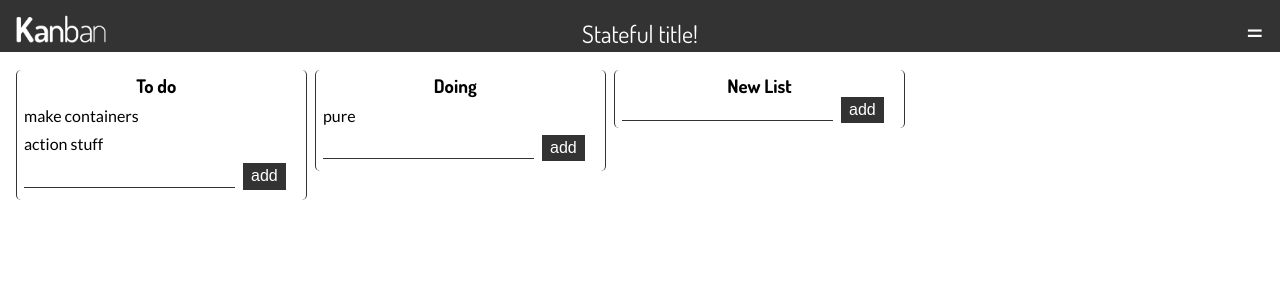
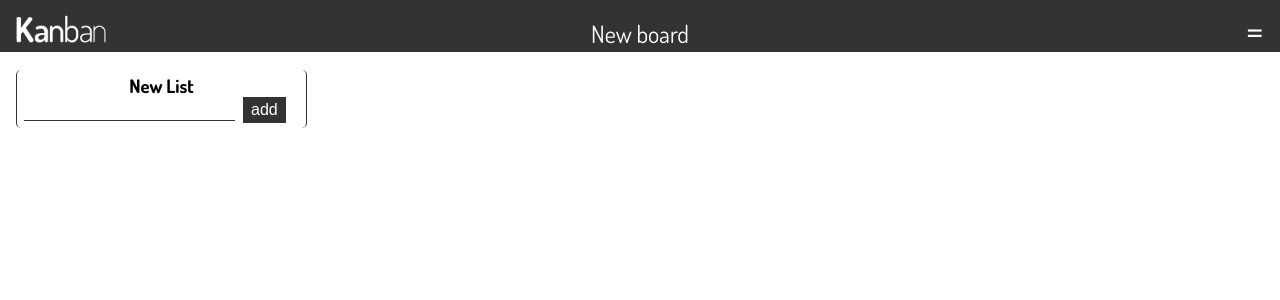
Before and after one commit to joeyfb/cando-board, a React (Create React App) app: page / in a window 1280 px wide. Shown: the top 300 px of the page. Built offline with nearby package versions, Linux system fonts and the light colour scheme.

Commit message:
state now persists through refreshes, removed hydrate

```diff
--- a/src/components/List.js
+++ b/src/components/List.js
@@ -21,7 +21,7 @@ const List = ({
               {title}
 
               <DeleteButton
-                onClick={onClick}
+                onClick={() => onClick(cards)}
               />
             </h3>
         </header>
--- a/src/configureStore.js
+++ b/src/configureStore.js
@@ -1,12 +1,21 @@
 import { createStore } from 'redux';
 import reducer from './reducers';
-import preload from './hydrate';
+import { loadState, saveState } from './localStore';
 
 const configureStore = () =>
 {
-  const store = createStore(reducer, preload);
+  const store = createStore(
+      reducer,
+      loadState()
+  );
+
+  store.subscribe(() =>
+      {
+
+        saveState(store.getState());
+      })
 
   return store;
-}
+};
 
-export default configureStore
+export default configureStore;
--- a/src/containers/ChangableList.js
+++ b/src/containers/ChangableList.js
@@ -1,6 +1,6 @@
 import React from 'react';
 import { connect } from 'react-redux';
-import { removeList, moveClear, moveCard } from '../actions';
+import { removeList, moveClear, moveCard, removeCard } from '../actions';
 import List from '../components/List';
 
 const mapStateToProps = (state, ownProps) =>
@@ -34,7 +34,7 @@ const mapDispatchToProps = (dispatch, ownProps) =>
     dispatch(moveClear());
   },
 
-  onClick: () =>
+  onClick: (cards) =>
     {
       const message = 'This cannot be undone, are you sure?';
 
@@ -42,6 +42,8 @@ const mapDispatchToProps = (dispatch, ownProps) =>
       {
         return;
       }
+
+      cards.map( (id) => dispatch(removeCard(0, id)) );
 
       dispatch(removeList(ownProps.id));
     }
--- a/src/hydrate.js
+++ /dev/null
@@ -1,41 +0,0 @@
-const data = {
-
-  board: {
-    title: "Stateful title!",
-    id: 0,
-    lists: [ 'aa', 'bb' ]
-  },
-
-  lists: [
-    {
-      title: "To do",
-      id: 'aa',
-      cards: ['a', 'b']
-  },
-  {
-      title: "Doing",
-      id: 'bb',
-      cards: ['c']
-    }
-  ],
-
-  cards: [
-      {
-        title: "make containers",
-        id: 'a',
-      },
-      {
-        title: "action stuff",
-        id: 'b',
-      },
-      {
-        title: "pure",
-        id: 'c'
-      }
-  ],
-
-  moving: undefined
-
-}
-
-export default data
--- /dev/null
+++ b/src/localStore.js
@@ -0,0 +1,33 @@
+export const loadState = () =>
+{
+  try
+  {
+    const serializedState = localStorage.getItem('state');
+
+    if (serializedState === null)
+    {
+      return undefined;
+    }
+
+    return JSON.parse(serializedState);
+  }
+  catch (err)
+  {
+    return undefined;
+  }
+};
+
+export const saveState = (state) =>
+{
+  try
+  {
+    const serializedState = JSON.stringify(state);
+
+    localStorage.setItem('state', serializedState);
+    console.log('state saved')
+  }
+  catch (err)
+  {
+    console.log(err);
+  }
+}
--- a/src/reducers/board.js
+++ b/src/reducers/board.js
@@ -1,4 +1,4 @@
-const board = (state = {}, action) =>
+const board = (state = { title: "New board", id: 0, lists: [] }, action) =>
 {
   switch (action.type)
   {
```
Also changed, not shown: src/reducers/cards.js (+6 -6 lines).
